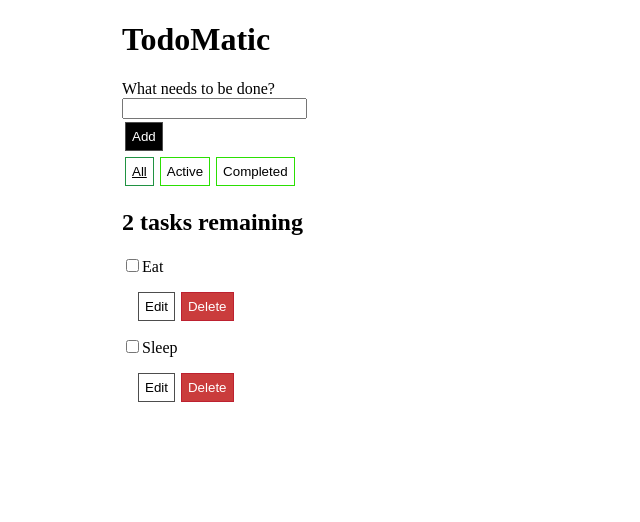
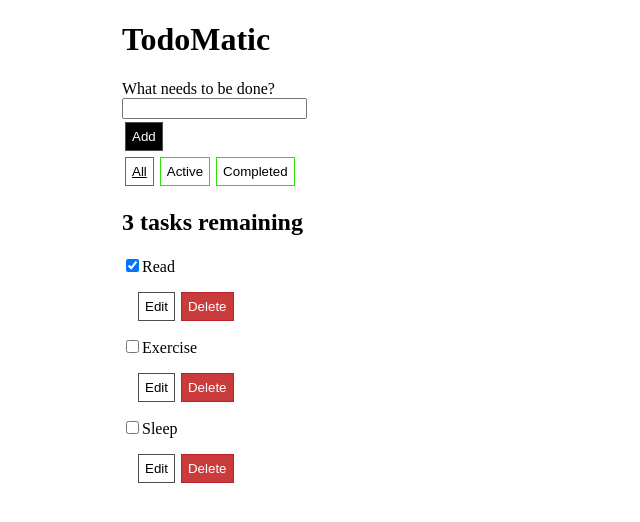
Before and after one commit to yx0419/To-do-app-React, a React (Create React App) app: page / in a window 1280 px wide. Shown: the top 522 px of the page, without its empty margins (0-640 px from the left). Built offline with nearby package versions, Linux system fonts and the light colour scheme.

Commit message:
make use of props

```diff
--- a/src/App.js
+++ b/src/App.js
@@ -1,3 +1,5 @@
+import Todo from "./components/Todo";
+
 function App(props) {
   return (
     <div className="todoapp stack-large">
@@ -23,28 +25,12 @@ function App(props) {
         <span>Completed</span>
       </button>
 
-      <h2>2 tasks remaining</h2>
+      <h2>3 tasks remaining</h2>
 
       <ul>
-        <li>
-          <input type="checkbox"></input>
-          <span>Eat</span>
-
-          <div>
-            <button className="btn">Edit</button>
-            <button className="btn btn__danger">Delete</button>
-          </div>
-        </li>
-
-        <li>
-          <input type="checkbox"></input>
-          <span>Sleep</span>
-
-          <div>
-            <button className="btn">Edit</button>
-            <button className="btn btn__danger">Delete</button>
-          </div>
-        </li>
+        <Todo subject="Read" isCompleted={true} id="todo-0" />
+        <Todo subject="Exercise" isCompleted={false} id="todo-1" />
+        <Todo subject="Sleep" isCompleted={false} id="todo-2" />
       </ul>
     </div>
   );
--- a/src/components/Todo.js
+++ b/src/components/Todo.js
@@ -0,0 +1,20 @@
+// import React from "react";
+
+//'Todo' is the name of a component
+export default function Todo(props) {
+  return (
+    <li>
+      <input
+        id={props.id}
+        type="checkbox"
+        defaultChecked={props.isCompleted}
+      ></input>
+      <span>{props.subject}</span>
+
+      <div>
+        <button className="btn">Edit</button>
+        <button className="btn btn__danger">Delete</button>
+      </div>
+    </li>
+  );
+}
--- a/src/index.js
+++ b/src/index.js
@@ -2,7 +2,6 @@ import React from "react";
 import ReactDOM from "react-dom";
 import "./index.css";
 import App from "./App";
-// import reportWebVitals from "./reportWebVitals";
 
 ReactDOM.render(
   //first argument = what to render, second argument = where to render
@@ -11,8 +10,3 @@ ReactDOM.render(
   </React.StrictMode>,
   document.getElementById("root")
 ); //Render my React app with the 'App' component as the root, or first component.
-
-// If you want to start measuring performance in your app, pass a function
-// to log results (for example: reportWebVitals(console.log))
-// or send to an analytics endpoint. Learn more: https://bit.ly/CRA-vitals
-// reportWebVitals();
```
Also changed, not shown: 1 other file (tests, documents, lock files or other folders).
